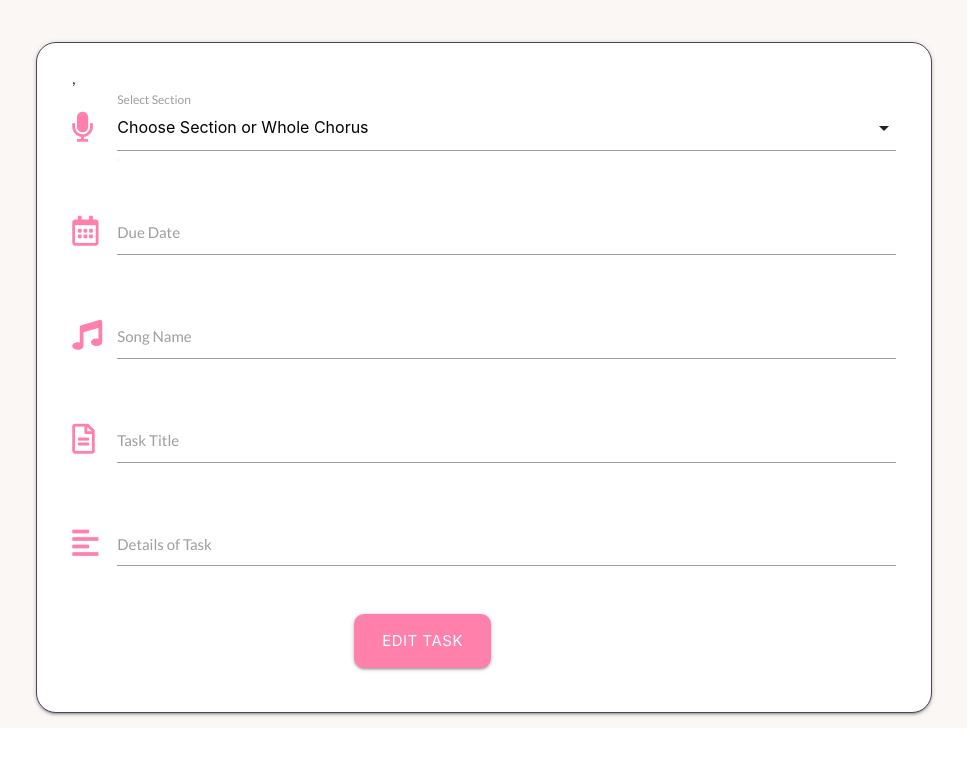
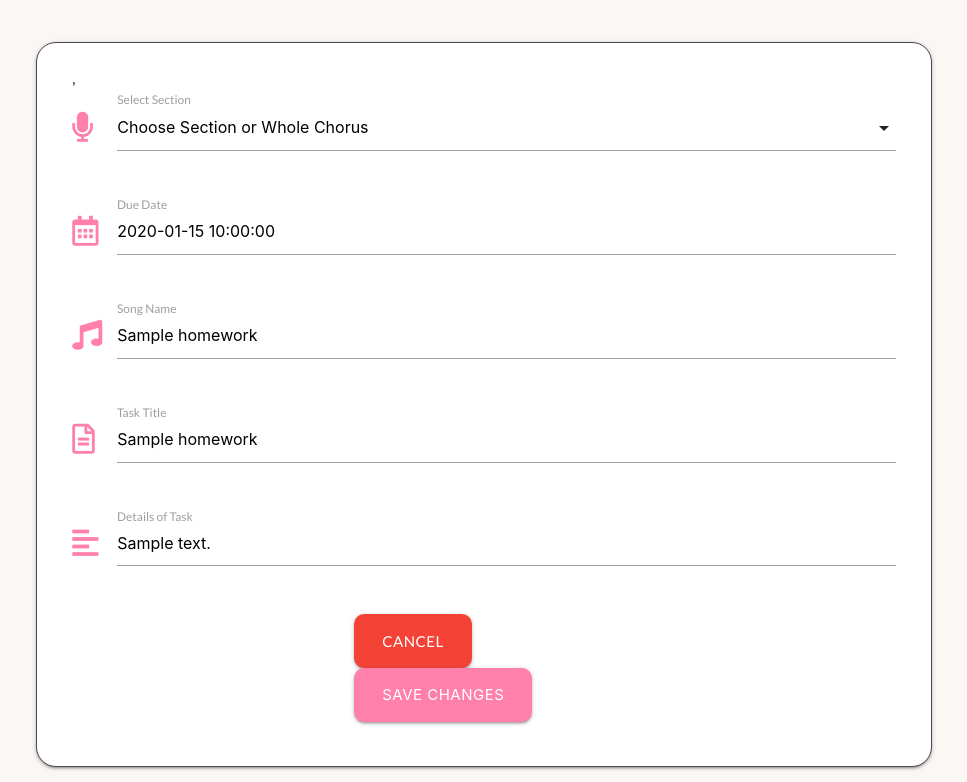
Before and after one commit to Rachel2308/MS3-belles-task-manager, a Flask app: template templates/edit_task.html in a window 1280 px wide. Shown: the part 170-952 px from the top of the page, without its empty margins (156-1123 px from the left). Before the commit the page ends 888 px from the top, so only its background shows below. Run offline with Flask 2, Linux system fonts and the light colour scheme; the template is opened without the code that fills it: most values are stand-ins (such as "Sample title", 1, 10 or a date in 2020); some libraries are stand-ins or nearby versions.

Commit message:
Bind data to the edit task form

```diff
--- a/templates/edit_task.html
+++ b/templates/edit_task.html
@@ -13,7 +13,11 @@
                 <select id="section_name" name="section_name" class="validate" required>
                     <option value="" disabled selected>Choose Section or Whole Chorus</option>
                     {% for section in sections %}
-                        <option value="{{ section.section_name }}">{{ section.section_name }}</option>
+                        {% if homework.section_name == homework.section_name %}
+                            <option value="{{ section.section_name }}" selected>{{ section.section_name }}</option>
+                        {% else %}
+                            <option value="{{ section.section_name }}">{{ section.section_name }}</option>
+                        {% endif %}
                     {% endfor %}
                 </select>
                 <label for="section_name">Select Section</label>
@@ -24,7 +28,8 @@
             <!--Due Date Picker-->
             <div class="input-field col s12">
                 <i class="far fa-calendar-alt prefix pink-text text-accent-1"></i>
-                <input id="due_date" name ="due_date" type="text" class="datepicker validate" required>
+                <input id="due_date" name ="due_date" type="text" value="{{ homework.due_date }}"
+                class="datepicker validate" required>
                 <label for="due_date">Due Date</label>
             </div>
         </div>
@@ -32,7 +37,8 @@
         <div class="row">
             <div class="input-field col s12">
                 <i class="fas fa-music prefix pink-text text-accent-1"></i>
-                <input id="song_name" name ="song_name" type="text" class="validate" required>
+                <input id="song_name" name ="song_name" value="{{ homework.song_name }}" type="text"
+                class="validate" required>
                 <label for="song_name">Song Name</label>
             </div>
         </div>
@@ -40,7 +46,8 @@
         <div class="row">
             <div class="input-field col s12">
                 <i class="far fa-file-alt prefix pink-text text-accent-1"></i>
-                <input id="task_title" name ="task_title" type="text" class="validate" required>
+                <input id="task_title" name ="task_title" value="{{ homework.task_title }}"type="text"
+                class="validate" required>
                 <label for="task_title">Task Title</label>
             </div>
         </div>
@@ -49,14 +56,20 @@
             <div class="input-field col s12">
                 <i class="fas fa-align-left prefix pink-text text-accent-1"></i>
                 <textarea id="task_description" name="task_description" class="materialize-textarea validate"
-                required></textarea><label for="task_description">Details of Task</label>
+                required>
+                {{- homework.task_description -}}
+            </textarea>
+            <label for="task_description">Details of Task</label>
             </div>
         </div>
         <!--Submit Button-->
         <div class="row">
             <div class="col s4 offset-s4 ">
+                <!--Cancel changes button-->
+                <a href="{{ url_for('homework') }}" class="btn-large red submit-button">Cancel</a>
+                <!--Submit changes button-->
                 <button type="submit" class="btn-large pink accent-1 submit-button">
-                    Edit Task
+                    Save Changes
                 </button>
             </div>
         </div>
```
